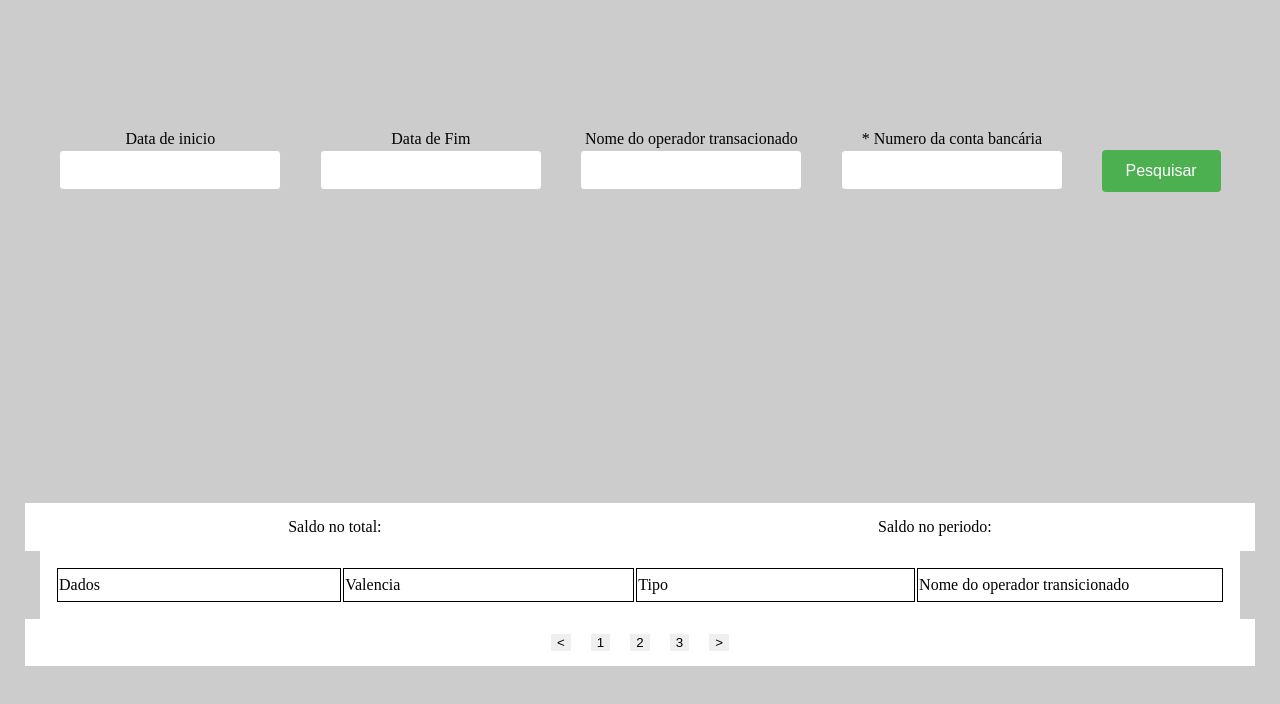
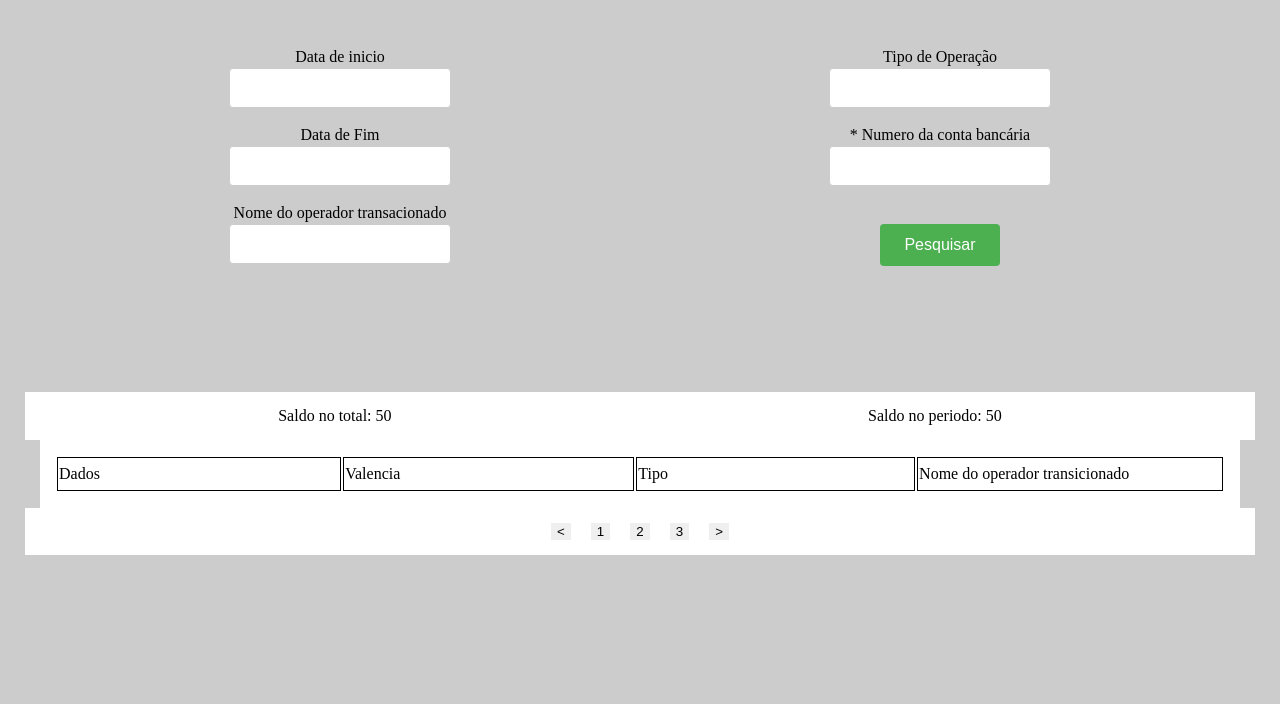
Before and after one commit to DgSantos017/PS-Java-React-front, a React (Vite) app: page / in a window 1280 px wide. Shown: the top 704 px of the page. Built offline with nearby package versions, Linux system fonts and the light colour scheme.

Commit message:
feat: add seacrh by fields operator and dates

```diff
--- a/src/components/FilterTransfer.tsx
+++ b/src/components/FilterTransfer.tsx
@@ -1,41 +1,57 @@
-import { Form, BoxField, InputField, Span, ButtonSearch, CustomDatePicker } from '../style/FilterTransferStyle'
+import { Form, BoxField, InputField, Span, ButtonSearch, CustomDatePicker, LadoEsquerdo } from '../style/FilterTransferStyle'
 import { useState } from 'react'
 import axios from 'axios'
 import { useTransfersContext } from '../contexts/Transferencs'
 import { format } from 'date-fns'
-import "react-datepicker/dist/react-datepicker.css"
+import 'react-datepicker/dist/react-datepicker.css'
 
 export const FilterTransfer = () => {
 
     const { setData } = useTransfersContext()
 
-     const [startDate, setStartDate] = useState<Date | null>(null)
-     const [endDate, setEndDate] = useState<Date | null>(null)
-     const [transactionOperatorName, setTtransactionOperatorName] = useState('')
-     const [numberAccount, setNumberAccount] = useState('')
+     const [ startDate, setStartDate] = useState<Date | null>(null)
+     const [ endDate, setEndDate] = useState<Date | null>(null)
+     const [ transactionOperatorName, setTtransactionOperatorName] = useState('')
+     const [ numberAccount, setNumberAccount ] = useState('')
+     const [ type, setType ] = useState('')
 
      //  const urlLocal = 'http://localhost:8080/transfers/'
      const urlDeploy = 'https://ps-java-react-production.up.railway.app/transfers/'
 
      const handleSearch = async (event: any) => {
-        event.preventDefault();
+        event.preventDefault()
 
-        const formattedStartDate = startDate ? format(startDate, 'yyyy-MM-dd\'T\'HH:mm:ss') : '';
-        const formattedEndDate = endDate ? format(endDate, 'yyyy-MM-dd\'T\'HH:mm:ss') : '';
+        const formattedStartDate = startDate ? format(startDate, 'yyyy-MM-dd\'T\'HH:mm:ss') : ''
+        const formattedEndDate = endDate ? format(endDate, 'yyyy-MM-dd\'T\'HH:mm:ss') : ''
 
+        const params: { [key: string]: string } = {};
 
-        await axios.get(`${urlDeploy}${numberAccount}`, {
-            params: { startDate: formattedStartDate, endDate: formattedEndDate, transactionOperatorName }
-        })
-        .then((response) => {
-            setData(response.data)
-        })
-        .catch((error) => {
-            console.log(`ERRO: ', ${error}`)
-        })
+        if (formattedStartDate) {
+            params.startDate = formattedStartDate;
+        }
+
+        if (formattedEndDate) {
+            params.endDate = formattedEndDate;
+        }
+
+        if (transactionOperatorName) {
+            params.transactionOperatorName = transactionOperatorName
+        }
+
+        if (type) {
+            params.type = type
+        }
+
+        try {
+            const response = await axios.get(`${urlDeploy}${numberAccount}`, { params: params })
+            setData(response.data);
+          } catch (error) {
+            console.log('ERRO: ', error)
+        }
      }
 
     return <Form>
+        <LadoEsquerdo>
             <BoxField>
                 <CustomDatePicker selected={startDate} onChange={(date) => setStartDate(date)} />
                 <Span> Data de inicio </Span>
@@ -51,6 +67,16 @@ export const FilterTransfer = () => {
                 />
                 <Span> Nome do operador transacionado </Span>
             </BoxField>
+        </LadoEsquerdo>
+
+        <LadoEsquerdo>
+            <BoxField>
+                <InputField
+                    value={type}
+                    onChange={e => setType(e.target.value)}
+                />
+                <Span> Tipo de Operação </Span>
+            </BoxField>
             <BoxField>
                 <InputField required
                     value={numberAccount}
@@ -63,5 +89,6 @@ export const FilterTransfer = () => {
                     Pesquisar
                 </ButtonSearch>
             </BoxField>
+        </LadoEsquerdo>
     </Form>
 }
--- a/src/components/ReportTransfer.tsx
+++ b/src/components/ReportTransfer.tsx
@@ -8,8 +8,8 @@ export const ReportTransfer = () => {
 
     return <ContainerReport>
         <BoxSaldo>
-            <Info> Saldo no total: {data.totalBalance} </Info>
-            <Info> Saldo no periodo: {data.balanceInPeriod} </Info>
+            <Info> Saldo no total: 50 </Info>
+            <Info> Saldo no periodo: 50 </Info>
         </BoxSaldo>
         <BoxDados>
             <TR>
--- a/src/style/FilterReportStyle.ts
+++ b/src/style/FilterReportStyle.ts
@@ -4,6 +4,9 @@ export const ContainerReport = styled.section`
     display: flex;
     flex-direction: column;
     align-items: center;
+    position: relative;
+    heigth: 100%;
+    padding: 50px 0;
 `;
 
 export const BoxSaldo = styled.section`
@@ -49,7 +52,6 @@ export const TR = styled.tr`
 
 `;
 
-
 export const TD = styled.td`
 
 width: 500px;
--- a/src/style/FilterTransferStyle.ts
+++ b/src/style/FilterTransferStyle.ts
@@ -15,6 +15,7 @@ export const Form = styled.form`
   display: flex;
   justify-content: space-around;
   width: 100%;
+  padding: 50px 0;
 
 `;
 
@@ -22,6 +23,7 @@ export const BoxField = styled.section`
 display: flex;
 flex-direction: column;
 align-items: center;
+margin-top: 10px;
 
 `;
 
@@ -39,9 +41,6 @@ padding: 10px;
   font-size: 16px;
   width: 200px;
   outline: none;
-
-
-
 `;
 export const ButtonSearch = styled.button`
 display: inline-block;
@@ -53,6 +52,9 @@ border-radius: 4px;
 font-size: 16px;
 cursor: pointer;
 transition: background-color 0.3s ease;
+`;
 
-
+export const LadoEsquerdo = styled.section`
+    display: flex;
+    flex-direction: column;
 `;
--- a/src/style/HomeStyle.ts
+++ b/src/style/HomeStyle.ts
@@ -1,10 +1,10 @@
 import styled from 'styled-components'
 
-export const SectionBody = styled.form`
+export const SectionBody = styled.section`
   display: flex;
   justify-content: space-around;
   margin: 0 auto;
-  height: 100vh;
+  height: 100%;
   flex-direction: column;
   max-width: 1200px;
   background: #CCC;
```
Lines whose indentation alone changed are shown as unchanged.
